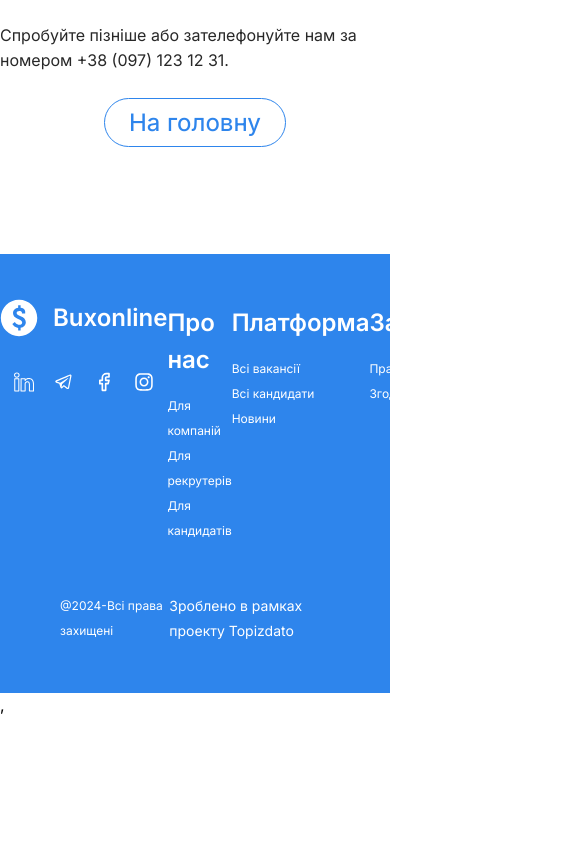
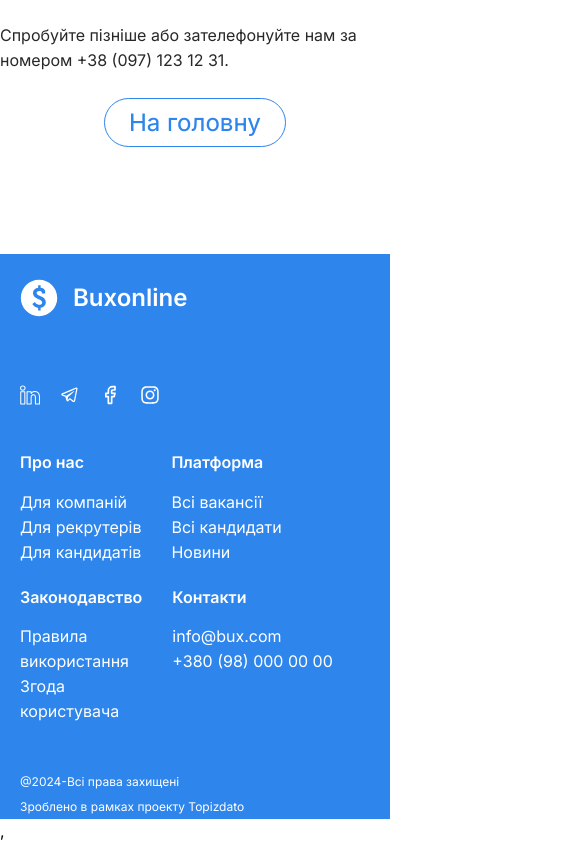
Before and after one commit to SergeyMyronenko/BuxOnline, a React (Vite) app: page / in a window 390 px wide. Shown: the part 745-1589 px from the top of the page, 585 px wide, since content can reach past the window. Before the commit the page ends 1463 px from the top, so only its background shows below. Built offline with nearby package versions, Linux system fonts and the light colour scheme; no server answers.

Commit message:
Added media query for mobile for Footer

```diff
--- a/src/Components/Footer/Footer.jsx
+++ b/src/Components/Footer/Footer.jsx
@@ -23,42 +23,54 @@ export default function Footer() {
     <footer>
       <div className="footer-container">
         <div className="footer-wrapper-up">
-
           <div className="footer-sidebar-wrapper-1">
             <div className="footer-sidebar-1-logo">
-              <svg width="38" height="38" viewBox="0 0 38 38" fill="none" xmlns="http://www.w3.org/2000/svg">
-                <path d="M19.0408 0.795898C8.98701 0.795898 0.837 8.94591 0.837 18.9997C0.837 29.0536 8.98701 37.2036 19.0408 37.2036C29.0947 37.2036 37.2447 29.0536 37.2447 18.9997C37.2447 8.94591 29.0947 0.795898 19.0408 0.795898ZM20.6127 28.8694V31.4333H18.1603V28.8983C14.136 28.3472 12.3738 25.0406 12.3738 25.0406L14.8788 22.9451C14.8788 22.9451 16.4782 25.7294 19.3715 25.7294C20.9697 25.7294 22.1821 24.8739 22.1821 23.4123C22.1821 19.9955 12.9762 20.41 12.9762 14.0711C12.9762 11.3156 15.1556 9.33044 18.1591 8.86074V6.29939H20.6115V8.86074C22.7056 9.13629 25.1856 10.2385 25.1856 12.6095V14.4281H21.9341V13.5463C21.9341 12.637 20.7755 12.0308 19.4792 12.0308C17.8259 12.0308 16.6148 12.8575 16.6148 14.0148C16.6148 17.5143 25.8206 16.6601 25.8206 23.3021C25.8206 26.0325 23.7815 28.3997 20.6127 28.8694Z" fill="white" />
+              <svg
+                width="38"
+                height="38"
+                viewBox="0 0 38 38"
+                fill="none"
+                xmlns="http://www.w3.org/2000/svg"
+              >
+                <path
+                  d="M19.0408 0.795898C8.98701 0.795898 0.837 8.94591 0.837 18.9997C0.837 29.0536 8.98701 37.2036 19.0408 37.2036C29.0947 37.2036 37.2447 29.0536 37.2447 18.9997C37.2447 8.94591 29.0947 0.795898 19.0408 0.795898ZM20.6127 28.8694V31.4333H18.1603V28.8983C14.136 28.3472 12.3738 25.0406 12.3738 25.0406L14.8788 22.9451C14.8788 22.9451 16.4782 25.7294 19.3715 25.7294C20.9697 25.7294 22.1821 24.8739 22.1821 23.4123C22.1821 19.9955 12.9762 20.41 12.9762 14.0711C12.9762 11.3156 15.1556 9.33044 18.1591 8.86074V6.29939H20.6115V8.86074C22.7056 9.13629 25.1856 10.2385 25.1856 12.6095V14.4281H21.9341V13.5463C21.9341 12.637 20.7755 12.0308 19.4792 12.0308C17.8259 12.0308 16.6148 12.8575 16.6148 14.0148C16.6148 17.5143 25.8206 16.6601 25.8206 23.3021C25.8206 26.0325 23.7815 28.3997 20.6127 28.8694Z"
+                  fill="white"
+                />
               </svg>
               <h2 className="footer-logo-name">Buxonline</h2>
             </div>
             <div className="social-media">
               <a href="#" className="link-linkedin">
-                <IconContext.Provider value={{ color: "white", className: "contact-icon" }}>
+                <IconContext.Provider
+                  value={{ color: "white", className: "contact-icon" }}
+                >
                   <SlSocialLinkedin />
                 </IconContext.Provider>
               </a>
               <a href="#" className="link-telegram">
-                <IconContext.Provider value={{ color: "white", className: "contact-icon" }}>
-
+                <IconContext.Provider
+                  value={{ color: "white", className: "contact-icon" }}
+                >
                   <LiaTelegramPlane />
                 </IconContext.Provider>
               </a>
               <a href="#" className="link-facebook">
-                <IconContext.Provider value={{ color: "white", className: "contact-icon" }}>
-
+                <IconContext.Provider
+                  value={{ color: "white", className: "contact-icon" }}
+                >
                   <FiFacebook />
                 </IconContext.Provider>
               </a>
               <a href="#" className="link-instagram">
-                <IconContext.Provider value={{ color: "white", className: "contact-icon" }}>
-
+                <IconContext.Provider
+                  value={{ color: "white", className: "contact-icon" }}
+                >
                   <FaInstagram />
                 </IconContext.Provider>
               </a>
             </div>
-
           </div>
-
+          <div className="wr-2">
             <div className="footer-sidebar-wrapper-2">
               <h3 className="desc">Про нас</h3>
               <a href="#" className="footer-text">
@@ -84,7 +96,9 @@ export default function Footer() {
                 Новини
               </a>
             </div>
+          </div>
 
+          <div className="wr-3">
             <div className="footer-sidebar-wrapper-4">
               <h3 className="law">Законодавство</h3>
               <a href="#" className="footer-text">
@@ -109,6 +123,7 @@ export default function Footer() {
               </div>
             </div>
           </div>
+        </div>
         <div className="footer-wrapper-down">
           <div className="footer-sidebar-wrapper-6">
             <p className="footer-text">@2024-Всі права захищені</p>
--- a/src/Components/Footer/Footer.scss
+++ b/src/Components/Footer/Footer.scss
@@ -85,3 +85,126 @@ footer {
     }
   }
 }
+@media screen and (min-width:1025px) and (max-width:1366px) {
+
+}
+@media screen and (max-width:1024px) {
+
+}
+@media screen and (max-width:800px) {
+
+}
+@media screen and (max-width:420px) {
+ footer {
+  background-color: styles.$lightBlue;
+  width: 100%;
+  color: styles.$white;
+
+  .footer-container {
+    padding-left: 20px;
+    padding-top: 30px;
+
+    .footer-wrapper-up {
+      display:inline;
+      // display: inline;
+      // padding-left: 50px;
+      // justify-content: space-around;
+
+      .footer-sidebar-1-logo {
+
+        display: flex;
+        // align-items: center;
+        // margin-top: -5px;
+        margin-bottom: 38px;
+
+        .footer-logo-name {
+          font-size: 24px;
+          color: styles.$white;
+          // padding-left: 15px;
+        }
+      }
+
+      .social-media {
+        width: 100%;
+        display: flex;
+        // align-items:start;
+        justify-content:start;
+        // padding-top: 30px;
+        // gap: 20px;
+         margin-bottom: 38px;
+
+
+        svg {
+          width: 20px;
+          height: 20px;
+        }
+        .contact-icon {
+          transition: 0.5s ease-out;
+          &:hover {
+            fill: black;
+          }
+        }
+      }
+      h3 {
+        font-size: 16px;
+        padding-bottom: 15px;
+      }
+      a {
+        color: styles.$white;
+        font-size: 16px;
+        text-decoration: none;
+      }
+      .contacts-footer {
+        display: flex;
+
+        .contacts-email,
+        .contacts-tel {
+          display: inline-block;
+        }
+      }
+    }
+    .wr-2{
+          display: flex;
+          flex-direction: row;
+          margin-bottom: 20px;
+          .footer-sidebar-wrapper-4{
+          flex-wrap: wrap;
+          }
+          .footer-sidebar-wrapper-3{
+            margin-left: 30px;
+          }
+         }
+             .wr-3{
+          display: flex;
+          flex-direction: row;
+          margin-bottom: 20px;
+.footer-sidebar-wrapper-5{
+           flex-basis: 100%;}
+          .footer-sidebar-wrapper-5{
+            margin-left: 30px;
+          }
+         }
+    .footer-wrapper-down {
+      display: inline;
+      // justify-content: space-between;
+      margin-top: 30px;
+      padding-left: 60px;
+      padding-bottom: 50px;
+      font-size: 14px;
+
+      .text-right {
+        // margin-right: 60px;
+        font-size: 12px;
+      }
+    }
+
+    .footer-text {
+      color: styles.$white;
+      font-size: 12px;
+      display: block;
+      text-decoration: none;
+      line-height: 25px;
+    }
+  }
+}
+}
--- a/src/Pages/Index/Index.scss
+++ b/src/Pages/Index/Index.scss
@@ -732,3 +732,19 @@ main {
     }
   }
 }
+@media screen and (min-width:1025px) and (max-width:1366px) {
+
+}
+@media screen and (max-width:1024px) {
+
+}
+@media screen and (max-width:800px) {
+
+}
+@media screen and (max-width:420px) {
+  main{
+    background-color:30%; }
+    .general-info-section {
+      background-color: rgb(65, 39, 7);
+    }
+}
```
Also changed, not shown: 1 other file (tests, documents, lock files or other folders). Lines whose indentation alone changed are shown as unchanged.
